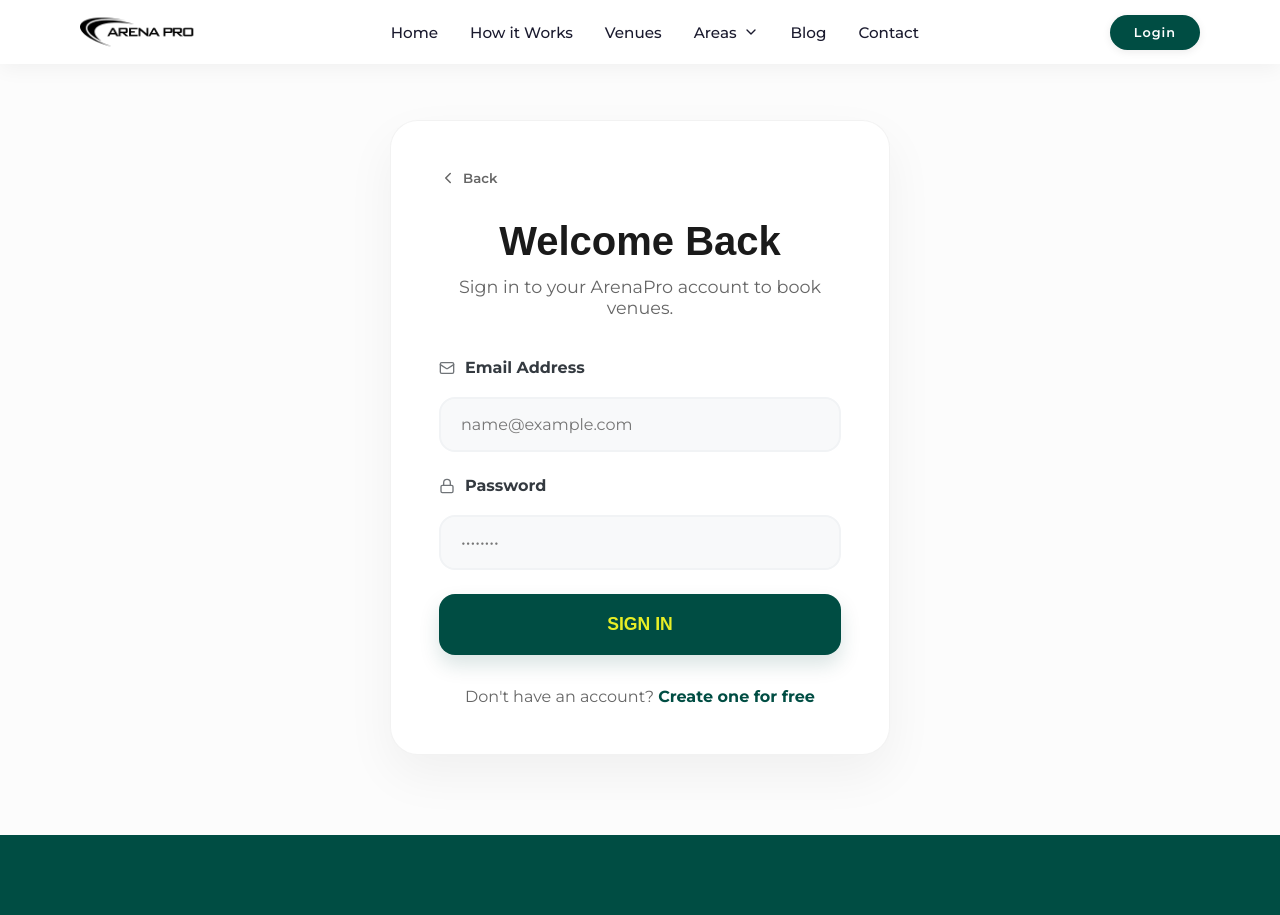
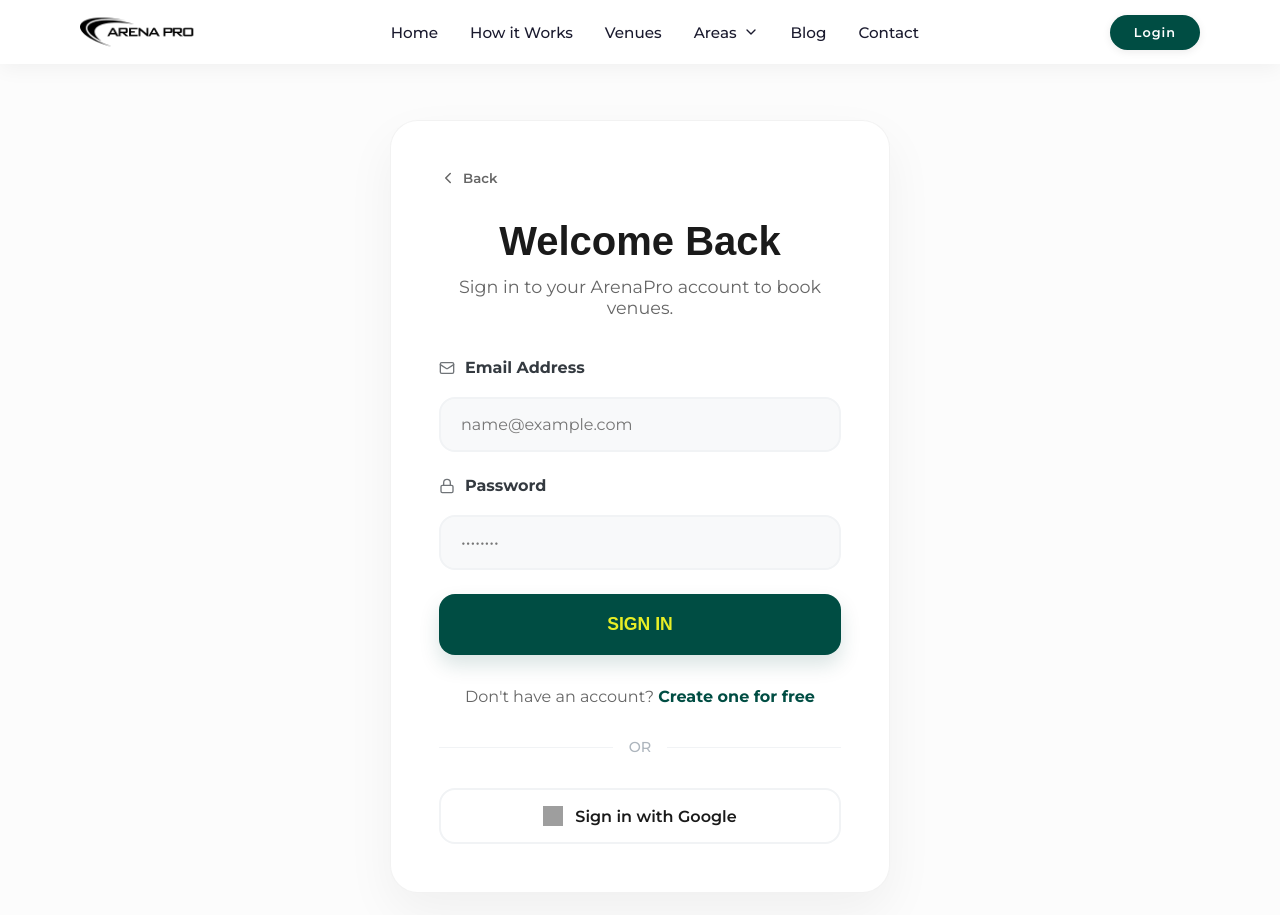
Before and after one commit to iamusmankhan101/arenaprowebsite, a React (Vite) app: page /login in a window 1280 px wide. Shown: the top 915 px of the page. Built offline with nearby package versions, Linux system fonts and the light colour scheme; no server answers; grey boxes are pictures that could not be loaded; a web font is replaced by a local one.

Commit message:
feat: implement user authentication by adding login, signup pages, and an authentication context with dedicated styling.

```diff
--- a/src/context/AuthContext.jsx
+++ b/src/context/AuthContext.jsx
@@ -4,7 +4,9 @@ import {
     signInWithEmailAndPassword,
     createUserWithEmailAndPassword,
     signOut,
-    updateProfile
+    updateProfile,
+    GoogleAuthProvider,
+    signInWithPopup
 } from 'firebase/auth';
 import { auth } from '../config/firebase';
 
@@ -39,10 +41,16 @@ export const AuthProvider = ({ children }) => {
         return signOut(auth);
     };
 
+    const loginWithGoogle = () => {
+        const provider = new GoogleAuthProvider();
+        return signInWithPopup(auth, provider);
+    };
+
     const value = {
         user,
         signup,
         login,
+        loginWithGoogle,
         logout,
         loading
     };
--- a/src/pages/AuthPages.css
+++ b/src/pages/AuthPages.css
@@ -158,6 +158,54 @@
     text-decoration: underline;
 }
 
+.auth-divider {
+    display: flex;
+    align-items: center;
+    gap: 16px;
+    margin: 32px 0;
+    color: #adb5bd;
+    font-size: 0.9rem;
+    font-weight: 500;
+}
+
+.auth-divider::before,
+.auth-divider::after {
+    content: '';
+    flex: 1;
+    height: 1px;
+    background-color: #f1f3f5;
+}
+
+.google-auth-btn {
+    width: 100%;
+    padding: 16px;
+    background: white;
+    color: #1a1a1a;
+    border: 2px solid #f1f3f5;
+    border-radius: 16px;
+    font-family: 'Montserrat', sans-serif;
+    font-size: 1rem;
+    font-weight: 600;
+    cursor: pointer;
+    transition: all 0.3s ease;
+    display: flex;
+    align-items: center;
+    justify-content: center;
+    gap: 12px;
+}
+
+.google-auth-btn:hover {
+    background: #f8f9fa;
+    border-color: #e9ecef;
+    transform: translateY(-2px);
+    box-shadow: 0 5px 15px rgba(0,0,0,0.05);
+}
+
+.google-auth-btn img {
+    width: 20px;
+    height: 20px;
+}
+
 @media (max-width: 600px) {
     .auth-card {
         padding: 32px !important;
--- a/src/pages/LoginPage.jsx
+++ b/src/pages/LoginPage.jsx
@@ -12,7 +12,7 @@ const LoginPage = () => {
     const [error, setError] = useState('');
     const [loading, setLoading] = useState(false);
 
-    const { login } = useAuth();
+    const { login, loginWithGoogle } = useAuth();
     const navigate = useNavigate();
     const location = useLocation();
     const from = location.state?.from?.pathname || "/venues";
@@ -27,6 +27,19 @@ const LoginPage = () => {
             navigate(from, { replace: true });
         } catch (err) {
             setError('Failed to log in. Please check your credentials.');
+            console.error(err);
+        } finally {
+            setLoading(false);
+        }
+    };
+    const handleGoogleLogin = async () => {
+        setLoading(true);
+        setError('');
+        try {
+            await loginWithGoogle();
+            navigate(from, { replace: true });
+        } catch (err) {
+            setError('Failed to sign in with Google. Please try again.');
             console.error(err);
         } finally {
             setLoading(false);
@@ -84,6 +97,18 @@ const LoginPage = () => {
 
                     <div className="auth-footer">
                         <p>Don't have an account? <Link to="/signup">Create one for free</Link></p>
+
+                        <div className="auth-divider">OR</div>
+
+                        <button
+                            type="button"
+                            className="google-auth-btn"
+                            onClick={handleGoogleLogin}
+                            disabled={loading}
+                        >
+                            <img src="https://www.gstatic.com/firebasejs/ui/2.0.0/images/auth/google.svg" alt="Google" />
+                            Sign in with Google
+                        </button>
                     </div>
                 </div>
             </div>
--- a/src/pages/SignupPage.jsx
+++ b/src/pages/SignupPage.jsx
@@ -14,7 +14,7 @@ const SignupPage = () => {
     const [error, setError] = useState('');
     const [loading, setLoading] = useState(false);
 
-    const { signup } = useAuth();
+    const { signup, loginWithGoogle } = useAuth();
     const navigate = useNavigate();
 
     const handleSubmit = async (e) => {
@@ -32,6 +32,19 @@ const SignupPage = () => {
             navigate('/venues');
         } catch (err) {
             setError('Failed to create an account. ' + err.message);
+            console.error(err);
+        } finally {
+            setLoading(false);
+        }
+    };
+    const handleGoogleLogin = async () => {
+        setLoading(true);
+        setError('');
+        try {
+            await loginWithGoogle();
+            navigate('/venues');
+        } catch (err) {
+            setError('Failed to sign in with Google. Please try again.');
             console.error(err);
         } finally {
             setLoading(false);
@@ -111,6 +124,18 @@ const SignupPage = () => {
 
                     <div className="auth-footer">
                         <p>Already have an account? <Link to="/login">Sign In</Link></p>
+
+                        <div className="auth-divider">OR</div>
+
+                        <button
+                            type="button"
+                            className="google-auth-btn"
+                            onClick={handleGoogleLogin}
+                            disabled={loading}
+                        >
+                            <img src="https://www.gstatic.com/firebasejs/ui/2.0.0/images/auth/google.svg" alt="Google" />
+                            Sign up with Google
+                        </button>
                     </div>
                 </div>
             </div>
```
